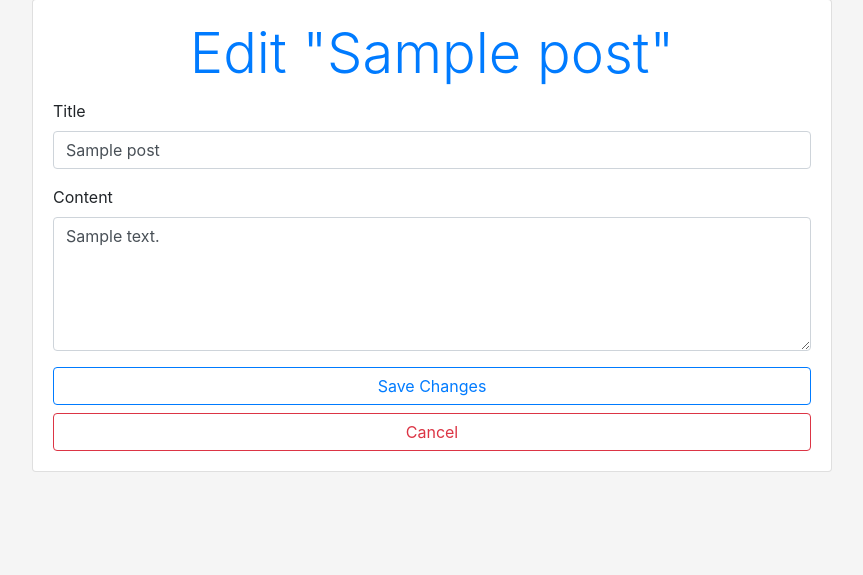
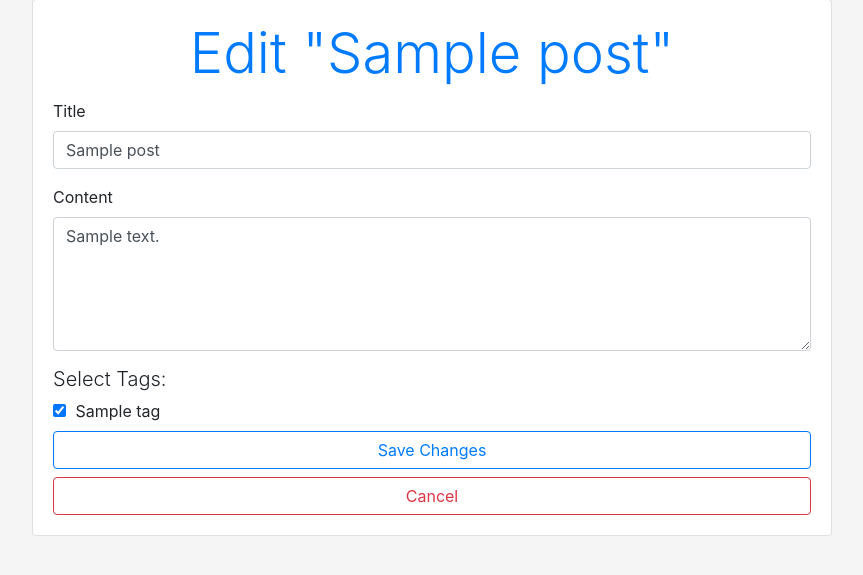
Before and after one commit to lowtrey/s-blogly, a Flask app: page /posts/1/edit in a window 1280 px wide. Shown: the part 49-624 px from the top of the page, without its empty margins (208-1071 px from the left). Run offline with Flask 2, Linux system fonts and the light colour scheme; tables that the repository leaves empty hold one stand-in row (values such as "Sample post"); some libraries are stand-ins or nearby versions.

Commit message:
implement tag functionality when editing posts

```diff
--- a/app.py
+++ b/app.py
@@ -129,8 +129,10 @@ def show_post(post_id):
 
 @app.route("/posts/<int:post_id>/edit")
 def show_edit_post_form(post_id):
+  """Show Edit Post Form"""
   post = Post.query.get_or_404(post_id)
-  return render_template("edit_post_form.html", post=post)
+  tags = Tag.query.all()
+  return render_template("edit_post_form.html", post=post, tags=tags)
 
 
 @app.route("/posts/<int:post_id>/edit", methods=["POST"])
@@ -140,6 +142,13 @@ def edit_post(post_id):
   # Collect Form Data
   post.title = request.form["title"]
   post.content = request.form["content"]
+  post.tags = []
+  tag_ids = request.form.getlist("tags")
+  # Update Tags
+  if tag_ids:
+    for tag_id in tag_ids:
+      tag = Tag.query.get_or_404(int(tag_id))
+      post.tags.append(tag)
   # Update Post | Redirect
   db.session.add(post)
   db.session.commit()
@@ -153,7 +162,6 @@ def delete_post(post_id):
 
   Post.query.filter(Post.id == post_id).delete()
   db.session.commit()
-
   return redirect(f"/users/{user_id}")
 
   # TODO: Update timestamp when post is edited
--- a/templates/edit_post_form.html
+++ b/templates/edit_post_form.html
@@ -13,7 +13,17 @@
         <label for="content">Content</label>
         <textarea class="form-control" name="content" rows="5" required>{{post.content}}</textarea>
       </div>
-      <button type="submit" class="btn btn-outline-primary btn-block">Save Changes</button>
+      <h5 class="font-weight-light">Select Tags:</h5>
+      {% for tag in tags %}
+      <div class="form-check form-check-inline">
+        <label class="form-check-label">
+          <input class="form-check-input" type="checkbox" name="tags" value={{tag.id}}
+            {{'checked' if tag in post.tags else ''}}>
+          {{tag.name}}
+        </label>
+      </div>
+      {% endfor %}
+      <button type="submit" class="btn btn-outline-primary btn-block mt-2">Save Changes</button>
       <a href="/posts/{{post.id}}" class="btn btn-outline-danger btn-block">Cancel</a>
     </form>
   </div>
```
